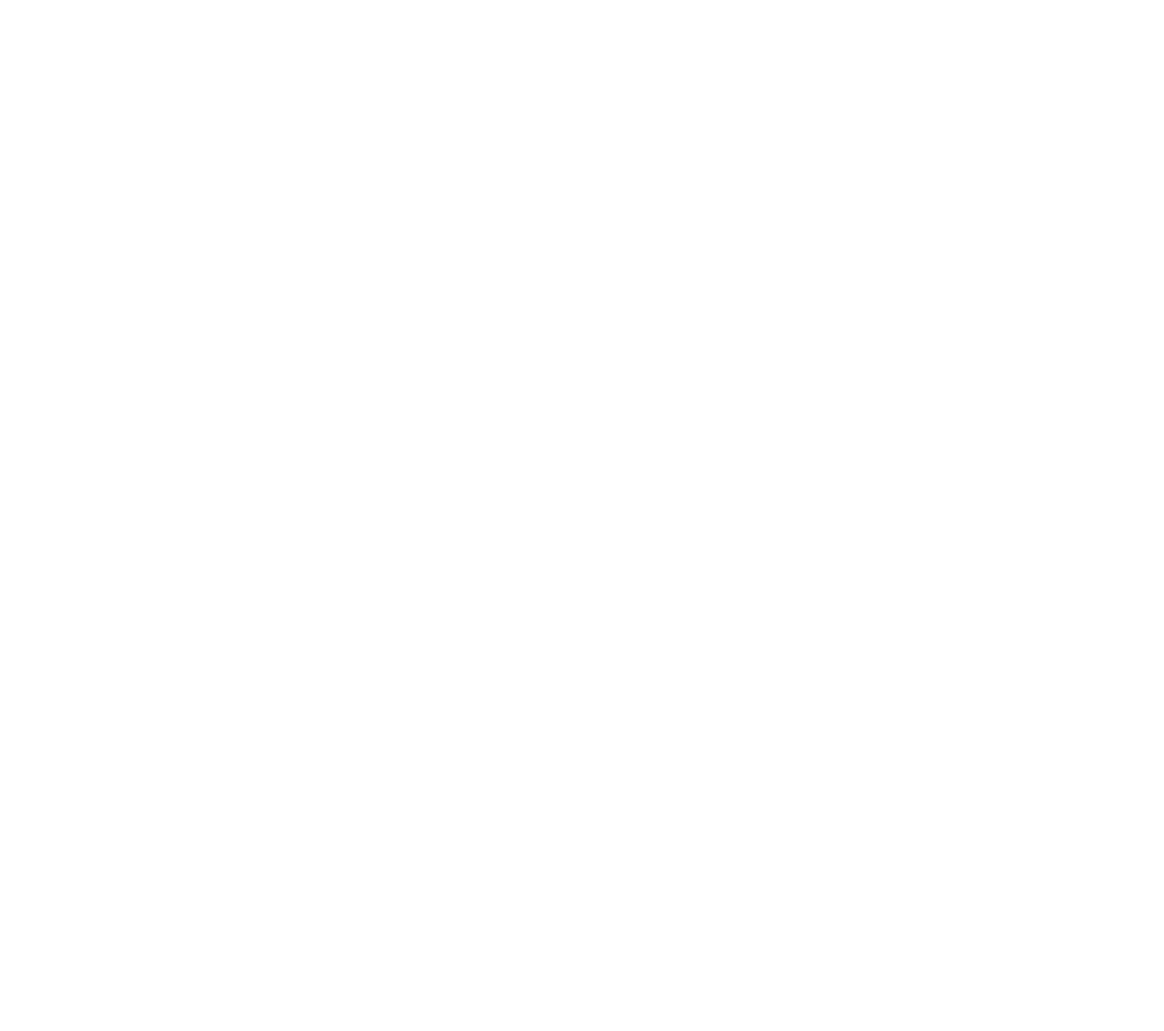
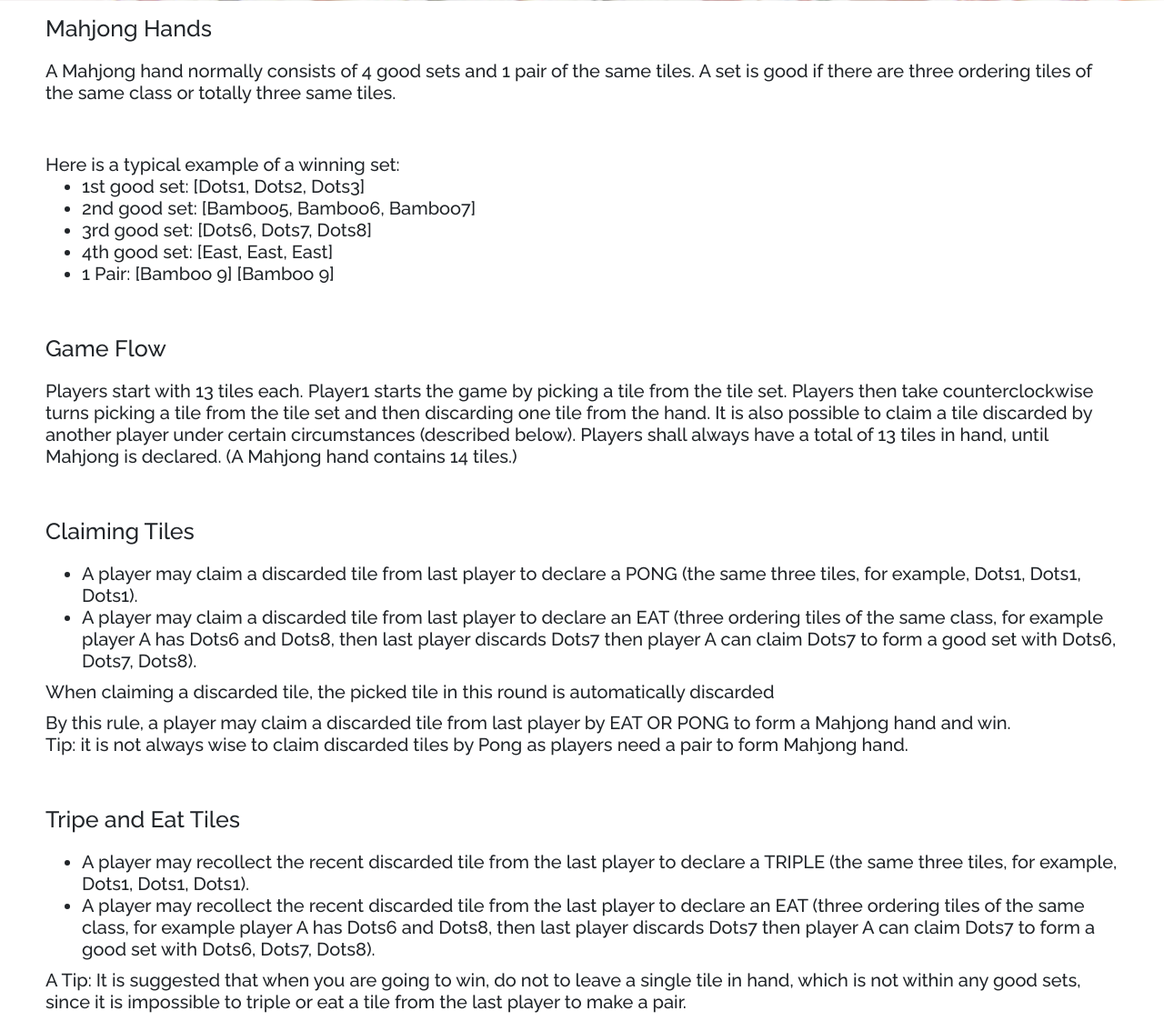
Before and after one commit to lzy0411/newtry, a Django app: page /mahjong/game_instruction in a window 1280 px wide. Before the commit the part shown is empty. Shown: the part 799-1933 px from the top of the page at 91% size. Before the commit the page ends 800 px from the top, so only its background shows below. Run offline with Django 3.2, Linux system fonts and the light colour scheme; some libraries are stand-ins or nearby versions.

Commit message:
change format

```diff
--- a/mahjong/static/mahjong/style.css
+++ b/mahjong/static/mahjong/style.css
@@ -30,6 +30,14 @@ a:hover {
 
 h1, h2, h3, h4, h5, h6 {
   font-family: "Raleway", sans-serif;
+  margin-top:20px;
+  margin-bottom:20px;
+  margin-right:50px;
+  margin-left:50px;
+}
+
+#lobby {
+  text-align: right;
 }
 
 /*--------------------------------------------------------------
--- a/mahjong/templates/mahjong/game_instruction.html
+++ b/mahjong/templates/mahjong/game_instruction.html
@@ -1,10 +1,134 @@
-<!DOCTYPE html>
-<html lang="en">
-<head>
-    <meta charset="UTF-8">
-    <title>Title</title>
-</head>
-<body>
+{% extends "mahjong/base.html" %}
 
-</body>
-</html>
+{% load static %}
+
+{% block backgroundpic%}
+<div class="demo"></div>
+{% endblock %}
+
+{% block instruction %}
+
+<div id="instruction">
+
+        <h1 id="logout">
+            <a href="{% url 'logout' %}" id="id_logout_link" class="loginReg">Logout</a>
+            <a href="{% url 'lobby' %}" id="lobby" class="loginReg">Back to lobby</a>
+        </h1>
+
+    </div>
+
+        <h1>
+            Objective of the Game
+        </h1>
+        <h2>
+            Mahjong is a four-player chess game.
+            The objective of the game is to collect tiles to form a Mahjong hand.
+            Players take turns picking one tile from the tile set and discarding one tile.
+            When for example player A picks up a tile that gives a valid Mahjong
+            hand or the other player discards a tile that player A
+            can claim to form a valid Mahjong hand, then player A wins.
+        </h2>
+
+        <br>
+
+        <h1>
+            Tiles
+        </h1>
+        <h2>
+            A full Mahjong tile set contains 136 tiles.
+            There are three suit tiles: Bamboo, Characters and Dots.
+            Each suit has tiles numbered one to nine.
+            There is four of each tile. There are also honor tiles:
+            dragons and winds. The dragons are named Red, White and Green.
+            The winds are East, South, West and North.
+            There is four of each dragon type and four of each wind in the tile set.
+        </h2>
+        <center>
+            <img src="{% static 'mahjong/instruction.png' %}" width="500px" >
+        </center>
+
+        <br>
+        <br>
+
+        <h1>
+            Mahjong Hands
+        </h1>
+        <h2>
+            A Mahjong hand normally consists of 4 good sets and 1 pair of the same tiles.
+            A set is good if there are three ordering tiles of the same class or totally
+            three same tiles.
+        </h2>
+        <br>
+        <h2>
+            Here is a typical example of a winning set:
+            <ul>
+                <li>1st good set: [Dots1, Dots2, Dots3] </li>
+                <li>2nd good set: [Bamboo5, Bamboo6, Bamboo7]  </li>
+                <li>3rd good set: [Dots6, Dots7, Dots8] </li>
+                <li>4th good set: [East, East, East]  </li>
+                <li>1 Pair: [Bamboo 9] [Bamboo 9] </li>
+            </ul>
+        </h2>
+        <br>
+        <h1>
+            Game Flow
+        </h1>
+        <h2>
+            Players start with 13 tiles each.
+            Player1 starts the game by picking a tile from the tile set.
+            Players then take counterclockwise turns picking a
+            tile from the tile set and then discarding one tile from the hand.
+            It is also possible to claim a tile discarded by another player
+            under certain circumstances (described below).
+            Players shall always have a total of 13 tiles in hand, until Mahjong is declared.
+            (A Mahjong hand contains 14 tiles.)
+        </h2>
+        <br>
+        <h1>
+            Claiming Tiles
+        </h1>
+        <h2>
+            <ul>
+                <li>
+                    A player may claim a discarded tile from last player to
+                    declare a PONG (the same three tiles, for example, Dots1, Dots1, Dots1).
+                </li>
+                <li>
+                    A player may claim a discarded tile from last player to
+                    declare an EAT (three ordering tiles of the same class,
+                    for example player A has Dots6 and Dots8, then last player
+                    discards Dots7 then player A can claim Dots7 to form a good set
+                    with Dots6, Dots7, Dots8).
+                </li>
+            </ul>
+            <p>When claiming a discarded tile, the picked tile in this round is automatically discarded</p>
+            By this rule, a player may claim a discarded tile from
+            last player by EAT OR PONG to form a Mahjong hand and win.
+            <br>
+            Tip: it is not always wise to claim discarded tiles by Pong
+            as players need a pair to form Mahjong hand.
+        </h2>
+        <br>
+
+        <h1>
+            Tripe and Eat Tiles
+        </h1>
+        <h2>
+            <ul>
+                <li>
+                    A player may recollect the recent discarded tile from the last
+                    player to declare a TRIPLE (the same three tiles, for example, Dots1, Dots1, Dots1).
+                </li>
+                <li>
+                    A player may recollect the recent discarded tile from the last player
+                    to declare an EAT (three ordering tiles of the same class,
+                    for example player A has Dots6 and Dots8, then last player discards Dots7
+                    then player A can claim Dots7 to form a good set with Dots6, Dots7, Dots8).
+                </li>
+            </ul>
+            A Tip: It is suggested that when you are going to win, do not to leave
+            a single tile in hand, which is not within any good sets, since it is impossible
+            to triple or eat a tile from the last player to make a pair.
+        </h2>
+    </div>
+{% endblock %}
--- a/mahjong/templates/mahjong/gamepage.html
+++ b/mahjong/templates/mahjong/gamepage.html
@@ -1,8 +1,5 @@
 {% extends "mahjong/base.html" %}
 
-{% block backgroundpic%}
-<div class="demo"></div>
-{% endblock %}
 
 {% block logout%}
     <div class="register">
--- a/mahjong/templates/mahjong/lobby.html
+++ b/mahjong/templates/mahjong/lobby.html
@@ -39,6 +39,11 @@
             {% csrf_token %}
         </form>
 
+        <form method="post" action="{% url 'game_instruction' %}" id="createroom">
+            <button type="submit" class="submitButton">Game Instruction</button>
+            {% csrf_token %}
+        </form>
+
     </center>
 
 {% endblock %}
```
Also changed, not shown: mahjong/templates/mahjong/game.html (+12 -7 lines), 5 other files.
